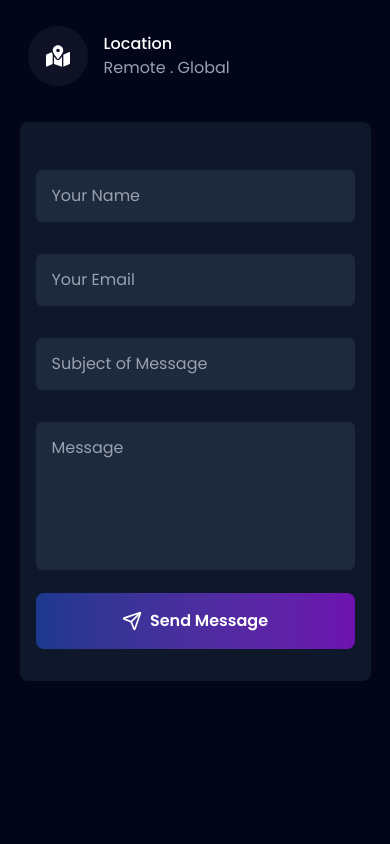
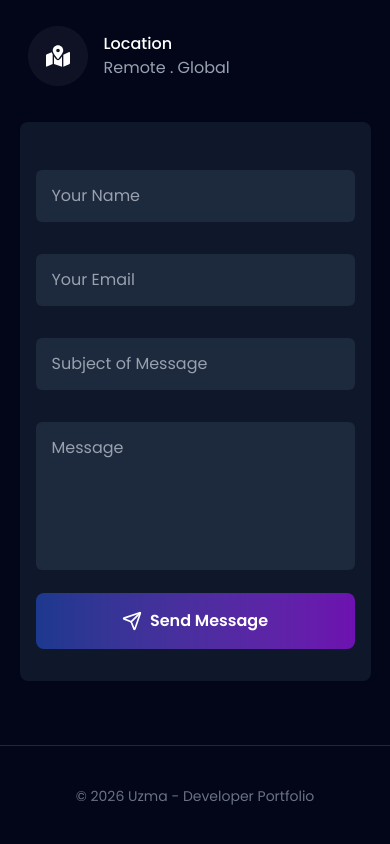
Before and after one commit to Uzmaa7/Portfolio, a Next.js app: page / in a window 390 px wide. Shown: the part 6449-7293 px from the top of the page. Before the commit the page ends 7194 px from the top, so only its background shows below. Built offline with nearby package versions, Linux system fonts and the light colour scheme.

Commit message:
feat: add footer component with dynamic year and styling - Created Footer with responsive padding and top border - Integrated dynamic year for copyright notice

```diff
--- a/package.json
+++ b/package.json
@@ -9,6 +9,7 @@
     "lint": "eslint"
   },
   "dependencies": {
+    "aos": "^2.3.4",
     "next": "16.1.4",
     "ogl": "^1.0.11",
     "react": "19.2.3",
--- a/src/app/layout.tsx
+++ b/src/app/layout.tsx
@@ -2,6 +2,7 @@
 import {Poppins } from "next/font/google";
 import "./globals.css";
 import Navbar from "../components/general/navbar/Navbar";
+import Footer from "@/components/general/Footer";
 
 const poppins = Poppins({
   variable: "--font-poppins",
@@ -27,6 +28,7 @@
       >
         <Navbar/>
         {children}
+        <Footer/>
       </body>
     </html>
   );
--- /dev/null
+++ b/src/components/general/Footer.tsx
@@ -0,0 +1,12 @@
+
+
+export default function Footer(){
+    return(
+        <footer className="border-t border-slate-800 py-10">
+            <div className="px-4 text-center text-gray-500 text-sm">
+                &copy; {new Date().getFullYear()} Uzma - Developer Portfolio
+
+            </div>
+        </footer>
+    )
+}
```
Also changed, not shown: 1 other file (tests, documents, lock files or other folders).
